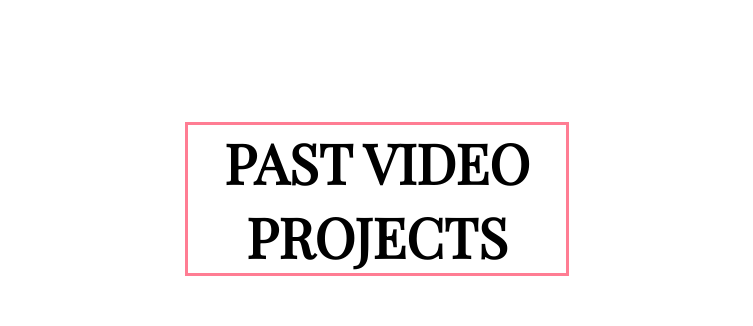
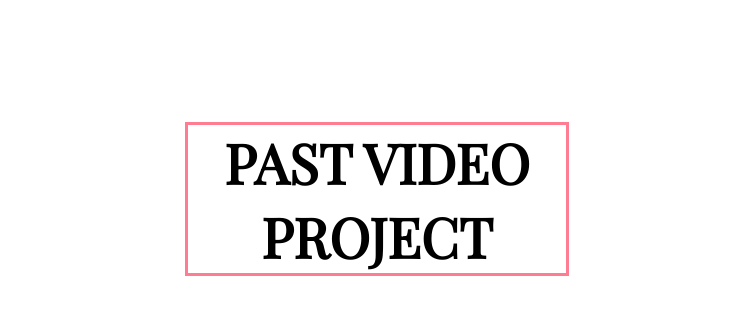
Before and after one commit to Marsallis/Marianna-Portfolio, a React (Create React App) app: page / in a window 1280 px wide. Shown: the part 2420-2746 px from the top of the page, without its empty margins (263-1016 px from the left). Built offline with nearby package versions, Linux system fonts and the light colour scheme; a web font is replaced by a local one.

Commit message:
checking heroku deploy

```diff
--- a/src/components/PicVid.jsx
+++ b/src/components/PicVid.jsx
@@ -12,7 +12,7 @@ import video8 from "../assets/video8.mp4";
 const PicVid = () => {
     return(
         <div className="pvcontainer">
-            <h2>PAST VIDEO PROJECTS</h2>
+            <h2>PAST VIDEO PROJECT</h2>
             <div className="videos_section1">
                 <div className="video1">
                     <video playsinline width="300" height="500"controls>
```
